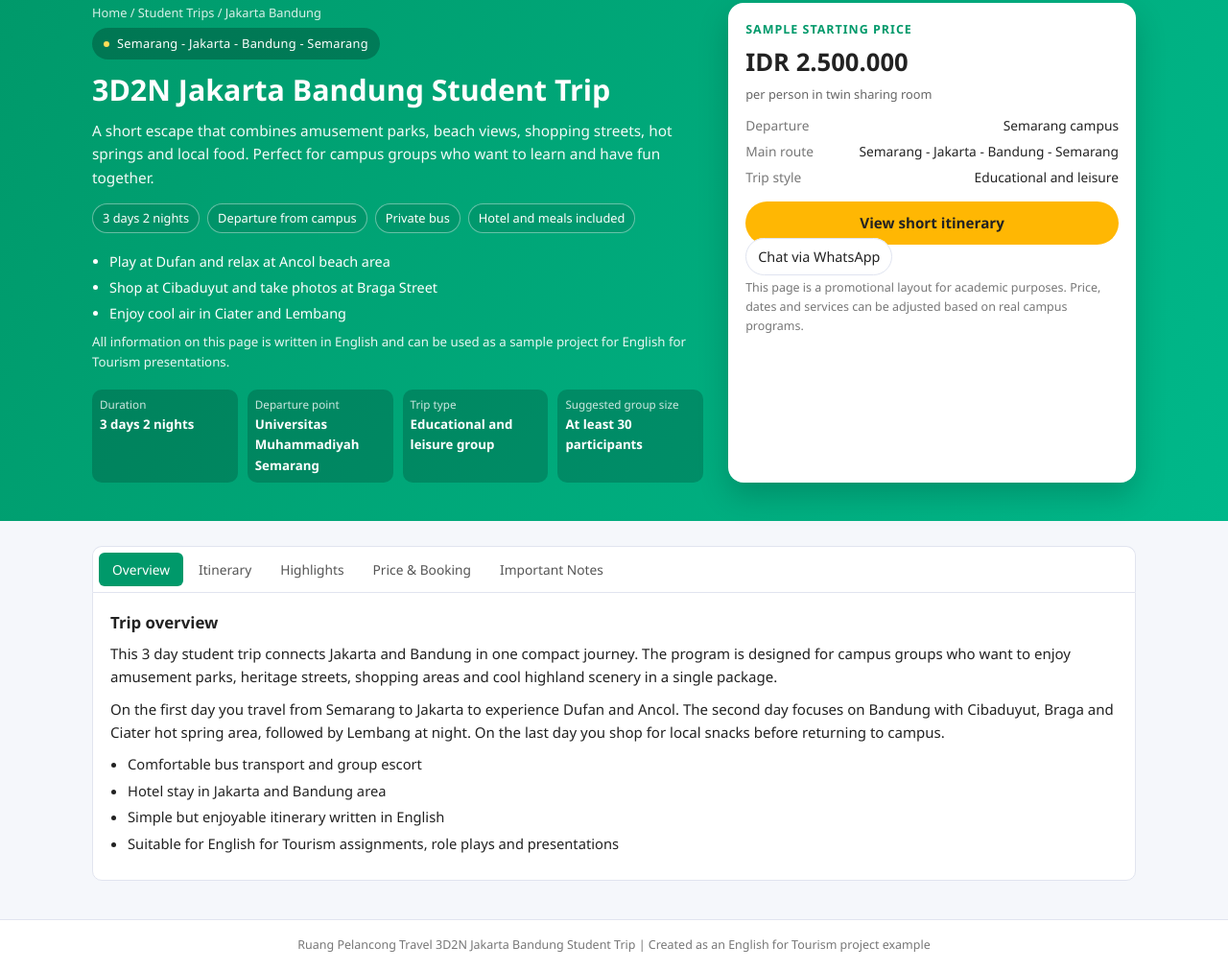
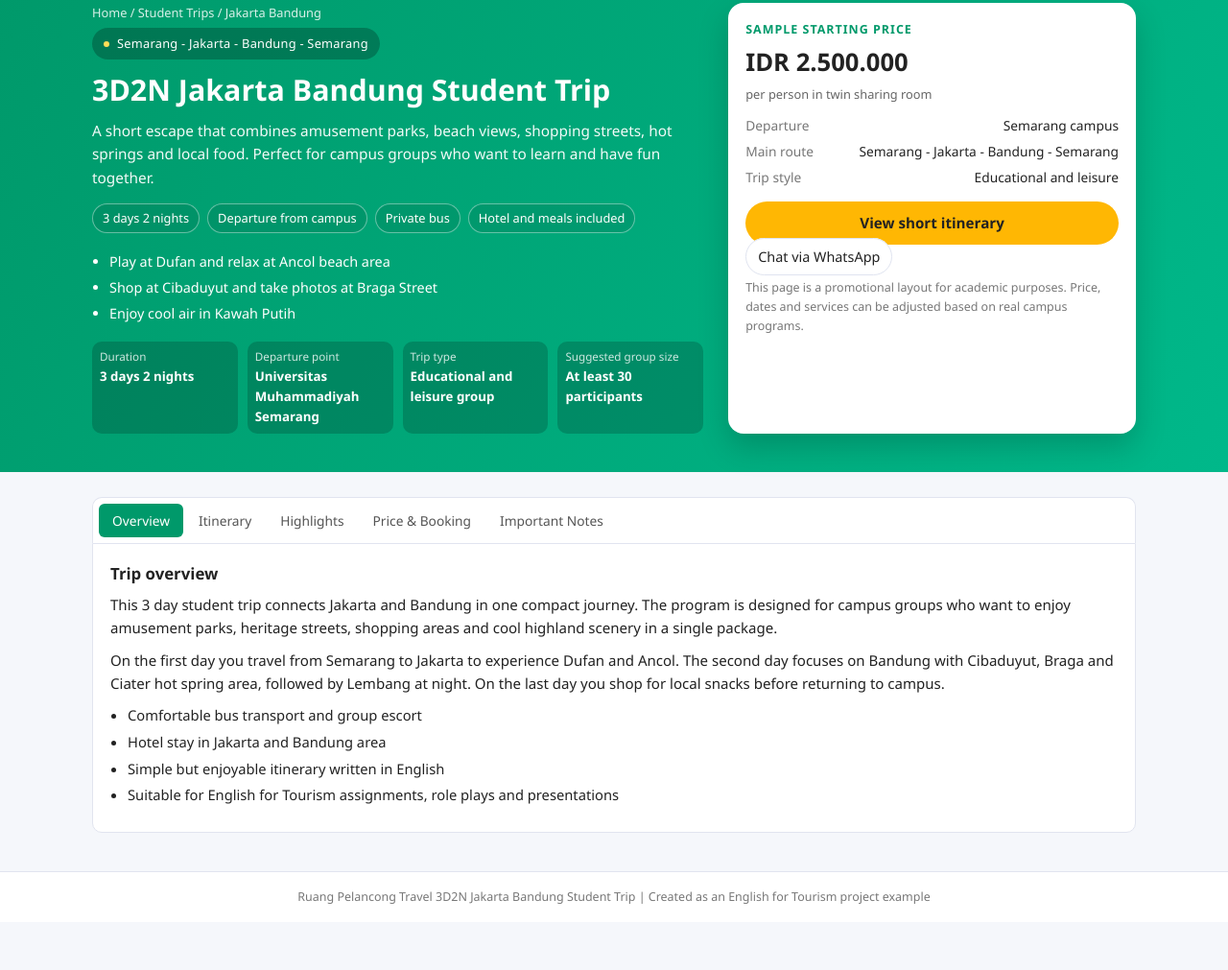
Before and after one commit to nisatoru/Ruang-Pelancong, a plain HTML site: page index.html in a window 1280 px wide. Shown: the part 832-1843 px from the top of the page at 96% size. After the commit the page ends 1793 px from the top, so only its background shows below. Drawn offline with Linux system fonts and the light colour scheme.

Commit message:
Update tourism activities in index.html
Replaced a tourism activity in the list and updated the note.

```diff
--- a/index.html
+++ b/index.html
@@ -538,11 +538,9 @@
         <ul class="hero-list">
           <li>Play at Dufan and relax at Ancol beach area</li>
           <li>Shop at Cibaduyut and take photos at Braga Street</li>
-          <li>Enjoy cool air in Ciater and Lembang</li>
+          <li>Enjoy cool air in Kawah Putih </li>
         </ul>
         <p class="hero-note">
-          All information on this page is written in English and can be used as a sample project for English for Tourism presentations.
-        </p>
 
         <!-- Info strip similar to product summary -->
         <div class="info-strip">
```
